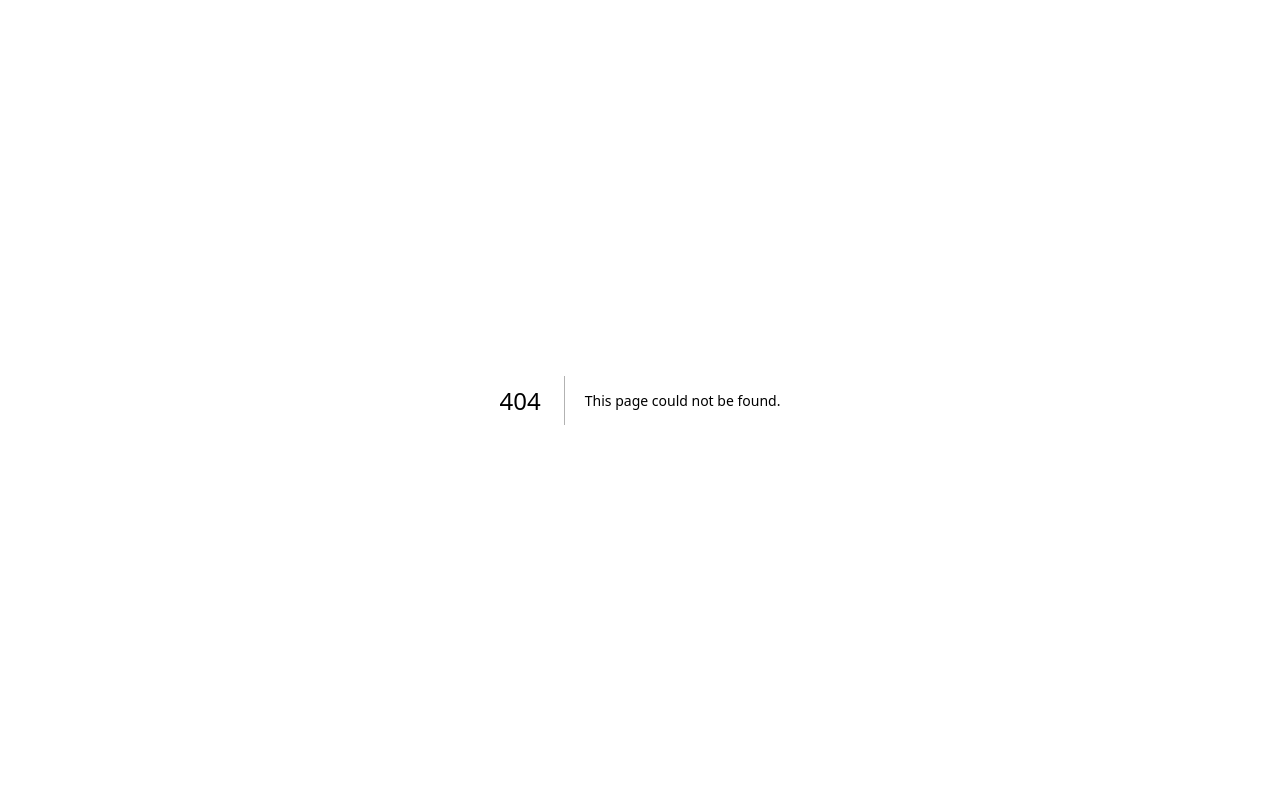
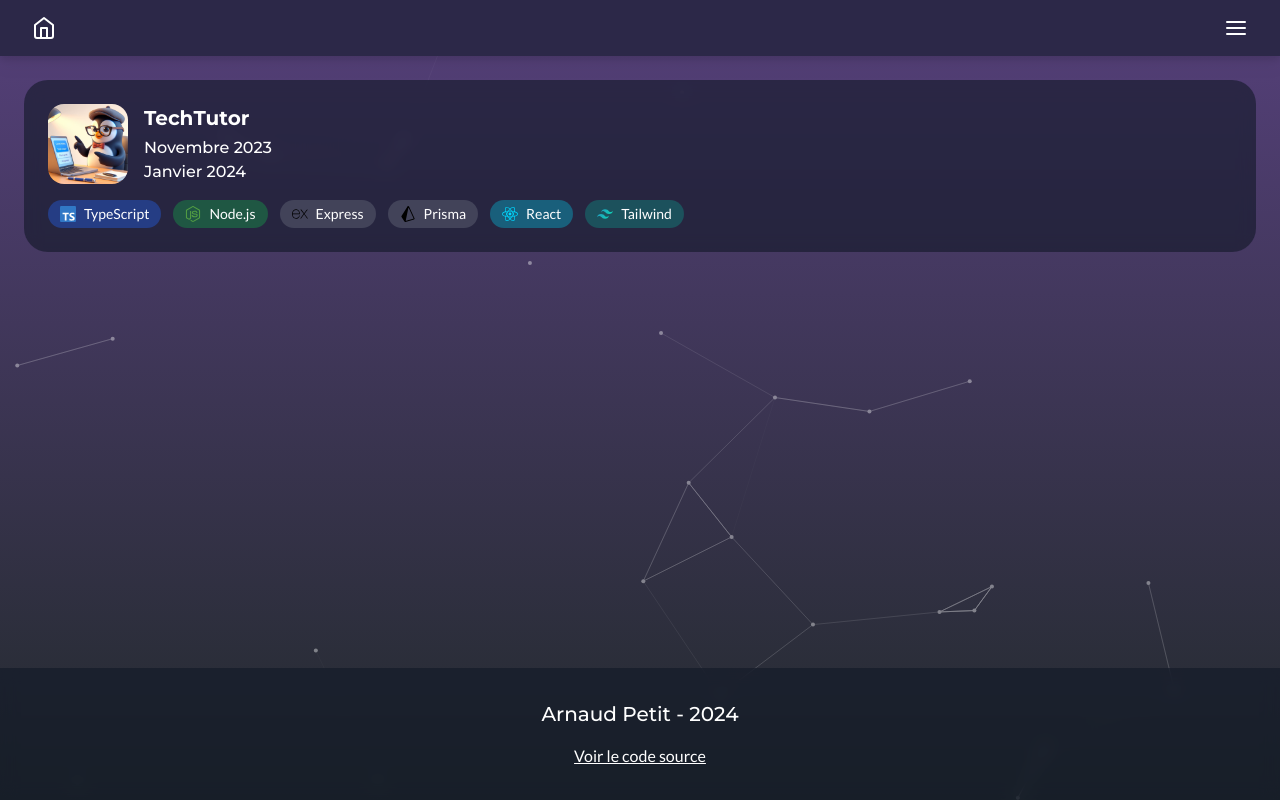
Before and after one commit to DotShark/portfolio, a Next.js app: page /projects/techtutor in a window 1280 px wide. Before the commit this address had no page. Built offline with nearby package versions, Linux system fonts and the light colour scheme.

Commit message:
Improved particles effect and added project page

```diff
--- a/app/components/header.tsx
+++ b/app/components/header.tsx
@@ -13,7 +13,7 @@ type HeaderProps = {
   linkedInUrl: string
 };
 
-export default function Header({title, subtitle, description, resumeText, resumeUrl, githubUrl, linkedInUrl}: HeaderProps) {
+export function Header({title, subtitle, description, resumeText, resumeUrl, githubUrl, linkedInUrl}: HeaderProps) {
   return (
     <div className="w-full bg-gray-900/60 backdrop-blur rounded-3xl p-8 gap-6 flex flex-col items-center">
       <div className="rounded-full p-1 bg-gradient-to-br from-purple-500 to-cyan-600">
--- a/app/components/linked-particles.tsx
+++ b/app/components/linked-particles.tsx
@@ -3,45 +3,28 @@
 import { ISourceOptions } from "@tsparticles/engine";
 import Particles, { initParticlesEngine } from "@tsparticles/react";
 import { loadSlim } from "@tsparticles/slim";
-import { useEffect, useMemo, useState } from "react";
+import { useEffect, useState } from "react";
+import { getParticlesOptions } from "../lib/particles-options";
 
 export function LinkedParticles() {
-  const [init, setInit] = useState(false);
+  const [init, setInit] = useState<boolean>(false);
+  const [particlesOptions, setParticlesOptions] = useState<ISourceOptions>({});
 
   useEffect(() => {
     initParticlesEngine(async (engine) => {
       await loadSlim(engine);
-    }).then(() => setInit(true));
+    }).then(() => {
+      setInit(true);
+      setParticlesOptions(getParticlesOptions());
+    });
   }, []);
 
-  const options: ISourceOptions = useMemo(
-    () => ({
-      particles: {
-        number: {
-          value: 25,
-        },
-        links: {
-          distance: 150,
-          enable: true,
-        },
-        move: {
-          enable: true,
-        },
-        size: {
-          value: 2,
-        },
-        shape: {
-          type: "circle",
-        },
-      },
-    }),
-    []
+  return (
+    init && <div className="fixed -z-10 opacity-40">
+      <Particles
+        id="linked-particles"
+        options={particlesOptions}
+      />
+    </div>
   );
-
-  return init && <div className="fixed -z-10 opacity-40">
-    <Particles
-      id="linked-particles"
-      options={options}
-    />
-  </div>;
 }
--- a/app/components/nav-menu.tsx
+++ b/app/components/nav-menu.tsx
@@ -4,6 +4,7 @@ import { MutableRefObject, useState } from "react";
 import ClickAwayListener from "react-click-away-listener";
 import { FiHome, FiMenu } from "react-icons/fi";
 import { Section } from "../lib/section";
+import Link from "next/link";
 
 type NavMenuProps = {
   sections: Section[]
@@ -26,11 +27,11 @@ export function NavMenu({sections}: NavMenuProps) {
     <ClickAwayListener onClickAway={closeMenu}>
       <nav className="fixed z-10 w-screen flex flex-col items-center">
         <div className="w-full bg-[#2C2848] flex flex-row drop-shadow-lg">
-          <a href="/" className="px-4">
+          <Link href="/" className="px-4">
             <div className="p-4 rounded-full hover:bg-gray-500/30 transition-colors">
               <FiHome size={24} />
             </div>
-          </a>
+          </Link>
           <div className="grow"></div>
           <button className="px-4">
             <div className="p-4 rounded-full hover:bg-gray-500/30 transition-colors" onClick={toggleMenu}>
--- a/app/components/project-card.tsx
+++ b/app/components/project-card.tsx
@@ -3,8 +3,11 @@ import Image from "next/image";
 import { Project } from "../lib/projects";
 import { OutlinedButton } from "./outlined-button";
 import { FiChevronRight } from "react-icons/fi";
+import Link from "next/link";
 
-export function ProjectCard({name, period, imagePath, shortDescription, usedSkills}: Project) {
+type ProjectCardProps = Project & {showButton: boolean};
+
+export function ProjectCard({slug, name, period, imagePath, shortDescription, usedSkills, showButton}: ProjectCardProps) {
   return (
     <div className="w-full rounded-3xl bg-gray-900/60 backdrop-blur p-6 flex flex-col items-start justify-center gap-4">
       <div className="flex flex-row items-center justify-start gap-4">
@@ -20,7 +23,9 @@ export function ProjectCard({name, period, imagePath, shortDescription, usedSkil
           </h3>
         </div>
       </div>
-      <p className="text-sm">{shortDescription}</p>
+      {
+        shortDescription && <p className="text-sm">{shortDescription}</p>
+      }
       <div className="flex flex-raw flex-wrap items-center justify-start gap-3">
         {
           usedSkills.map((skill, key) => {
@@ -33,12 +38,17 @@ export function ProjectCard({name, period, imagePath, shortDescription, usedSkil
           })
         }
       </div>
+      {
+        showButton &&
+        <Link className="w-full" href={`/projects/${slug}`}>
           <OutlinedButton
             text="Voir les détails"
             large={true}
             leftIcon={<div className="w-2"></div>}
             rightIcon={<FiChevronRight size={20} />}
           />
+        </Link>
+      }
     </div>
   );
 }
--- /dev/null
+++ b/app/lib/particles-options.ts
@@ -0,0 +1,29 @@
+import { ISourceOptions } from "@tsparticles/engine";
+
+export function getParticlesNumber(): number {
+  const pixels = window.innerWidth * window.innerHeight;
+  return Math.min(Math.floor(pixels / 20000), 30);
+}
+
+export function getParticlesOptions(): ISourceOptions {
+  return {
+    particles: {
+      number: {
+        value: getParticlesNumber(),
+      },
+      links: {
+        distance: 150,
+        enable: true,
+      },
+      move: {
+        enable: true,
+      },
+      size: {
+        value: 2,
+      },
+      shape: {
+        type: "circle",
+      },
+    }
+  };
+}
--- a/app/lib/projects.ts
+++ b/app/lib/projects.ts
@@ -1,16 +1,18 @@
 import { Skill, dart, express, flutter, nodejs, prisma, react, sequelize, tailwind, typescript } from "./skills";
 
 export type Project = {
+  slug: string,
   name: string,
   period: string[],
   imagePath: string,
-  shortDescription: string,
+  shortDescription?: string,
   longDescription?: string,
   usedSkills: Skill[]
 };
 
 export const projects: Project[] = [
   {
+    slug: "techtutor",
     name: "TechTutor",
     period: ["Novembre 2023", "Janvier 2024"],
     imagePath: "/projects/techtutor.jpg",
@@ -25,6 +27,7 @@ export const projects: Project[] = [
     ]
   },
   {
+    slug: "truckrs",
     name: "Truckrs",
     period: ["Janvier 2023", "Décembre 2023"],
     imagePath: "/projects/truckrs.png",
@@ -39,3 +42,7 @@ export const projects: Project[] = [
     ]
   },
 ];
+
+export function getProject(slug: string): Project {
+  return projects.find((project) => project.slug === slug)!;
+}
--- a/app/page.tsx
+++ b/app/page.tsx
@@ -2,7 +2,7 @@
 
 import { useRef } from "react";
 import { Footer } from "./components/footer";
-import Header from "./components/header";
+import { Header } from "./components/header";
 import { LinkedParticles } from "./components/linked-particles";
 import { NavMenu } from "./components/nav-menu";
 import { ProjectCard } from "./components/project-card";
@@ -12,7 +12,7 @@ import { Section } from "./lib/section";
 import { skillCategories } from "./lib/skills-categories";
 import { projects } from "./lib/projects";
 
-export default function Home() {
+export default function HomePage() {
   const headerSection: Section = {
     title: "Résumé",
     ref: useRef<HTMLDivElement | null>(null)
@@ -29,7 +29,7 @@ export default function Home() {
   };
 
   return (
-    <div className="h-screen flex flex-col gap-8">
+    <div className="min-h-screen flex flex-col gap-8 justify-between">
       <NavMenu sections={[headerSection, skillsSection, projectsSection]} />
       <main className="px-6 pt-20 pb-6 flex flex-col gap-8 items-center">
         <section ref={headerSection.ref} className="w-full flex flex-col gap-8 scroll-m-20">
@@ -61,14 +61,16 @@ export default function Home() {
         <section ref={projectsSection.ref} className="w-full flex flex-col gap-8 scroll-m-20">
           <Title text="Mes projets" />
           {
-            projects.map(({name, period, imagePath, shortDescription, usedSkills}, key) => (
+            projects.map(({slug, name, period, imagePath, shortDescription, usedSkills}, key) => (
               <ProjectCard
                 key={key}
+                slug={slug}
                 name={name}
                 period={period}
                 imagePath={imagePath}
                 shortDescription={shortDescription}
                 usedSkills={usedSkills}
+                showButton={true}
               />
             ))
           }
--- /dev/null
+++ b/app/projects/[slug]/page.tsx
@@ -0,0 +1,47 @@
+"use client";
+
+import { Footer } from "@/app/components/footer";
+import { LinkedParticles } from "@/app/components/linked-particles";
+import { NavMenu } from "@/app/components/nav-menu";
+import { ProjectCard } from "@/app/components/project-card";
+import { getProject } from "@/app/lib/projects";
+import { Section } from "@/app/lib/section";
+import { useRef } from "react";
+
+type ProjectPageParams = {
+  slug: string
+};
+
+export default function ProjectPage({params}: {params: ProjectPageParams}) {
+  const {slug, name, period, imagePath, usedSkills} = getProject(params.slug);
+
+  const headerSection: Section = {
+    title: "Résumé",
+    ref: useRef<HTMLDivElement | null>(null)
+  };
+
+  return (
+    <div className="min-h-screen flex flex-col gap-8 justify-between">
+      <NavMenu sections={[headerSection]} />
+      <main className="px-6 pt-20 pb-6 flex flex-col gap-8 items-center">
+        <section ref={headerSection.ref} className="w-full flex flex-col gap-8 scroll-m-20">
+          <ProjectCard
+            slug={slug}
+            name={name}
+            period={period}
+            imagePath={imagePath}
+            usedSkills={usedSkills}
+            showButton={false}
+          />
+        </section>
+      </main>
+      <Footer
+        name="Arnaud Petit"
+        year="2024"
+        sourceUrl="https://github.com/DotShark/portfolio_dev"
+      />
+      <div className="fixed w-screen h-screen bg-dark-gradient -z-10"></div>
+      <LinkedParticles />
+    </div>
+  );
+}
```
Lines whose indentation alone changed are shown as unchanged.
